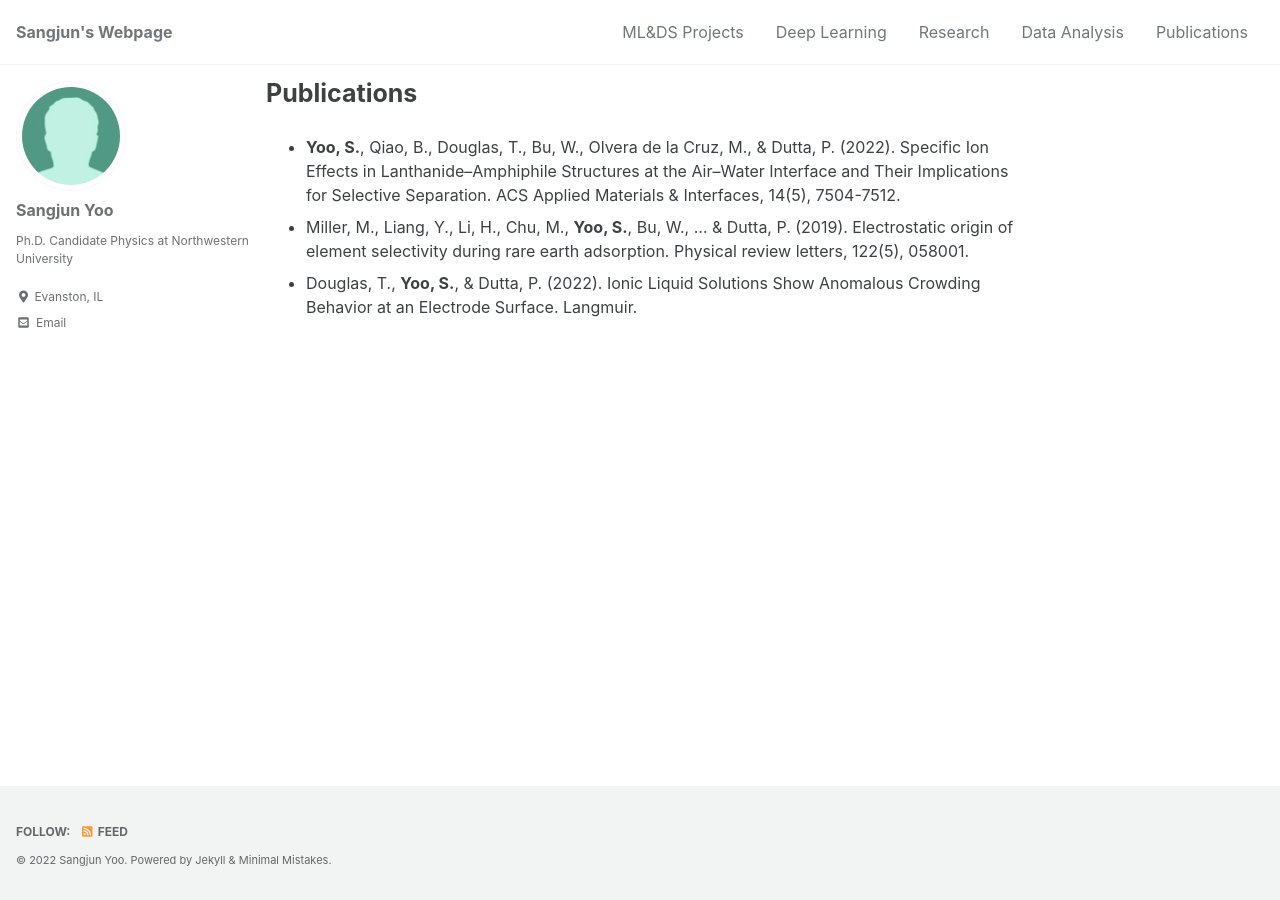
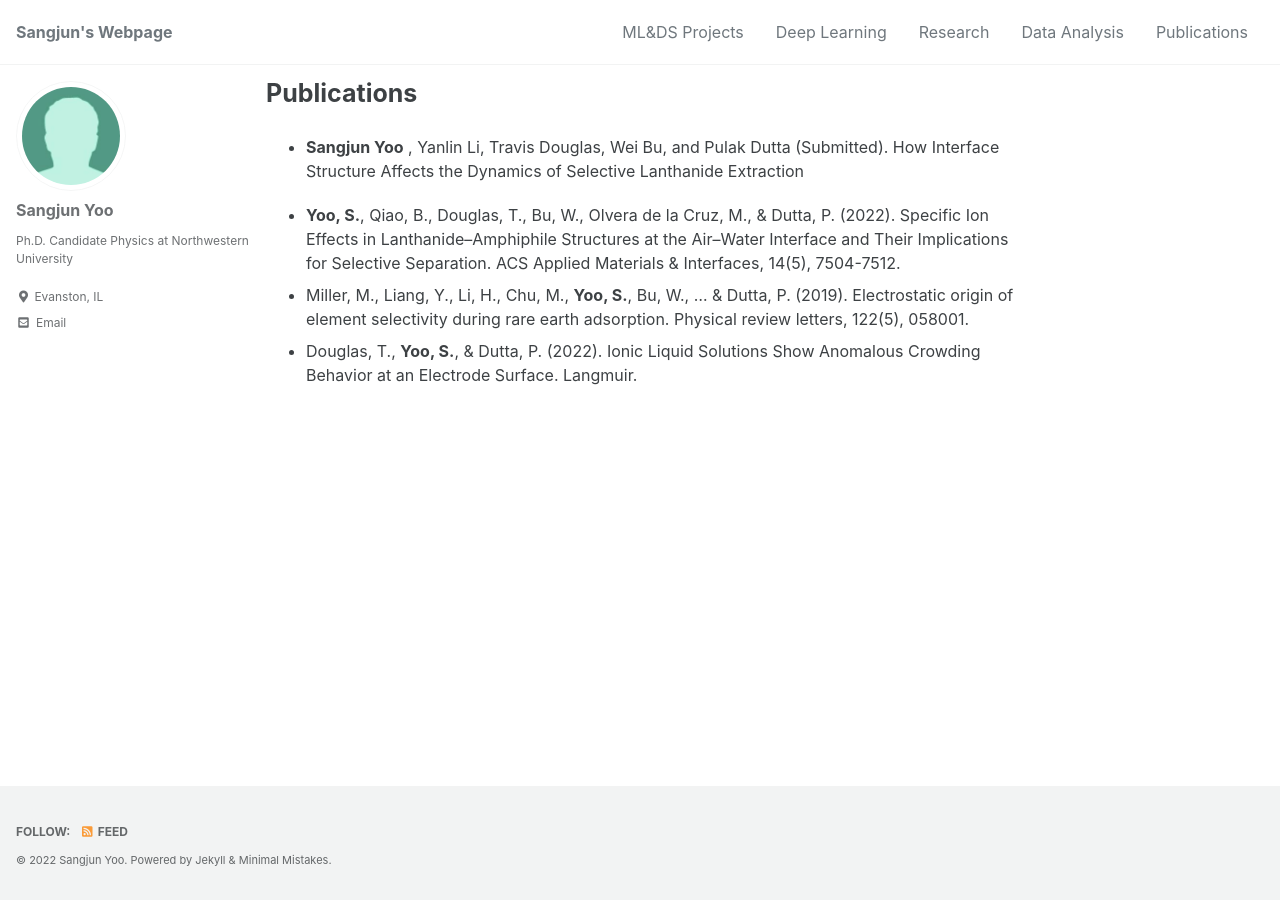
Before and after one commit to sangjunyoo-phd/sangjunyoo-phd.github.io, a Jekyll site: the page built from _pages/publications.md, in a window 1280 px wide. Built offline with Jekyll 4.4.1, drawn with Linux system fonts in a browser that asks for light colours; cached includes are drawn as plain includes.

Commit message:
Update publications.md

```diff
--- a/_pages/publications.md
+++ b/_pages/publications.md
@@ -4,6 +4,8 @@ title: "Publications"
 permalink: /publications/
 ---
 
+* __Sangjun Yoo__ , Yanlin Li, Travis Douglas, Wei Bu, and Pulak Dutta (Submitted). How Interface Structure Affects the Dynamics of Selective Lanthanide Extraction
+
 * __Yoo, S.__, Qiao, B., Douglas, T., Bu, W., Olvera de la Cruz, M., & Dutta, P. (2022). Specific Ion Effects in Lanthanide–Amphiphile Structures at the Air–Water Interface and Their Implications for Selective Separation. ACS Applied Materials & Interfaces, 14(5), 7504-7512.
 * Miller, M., Liang, Y., Li, H., Chu, M., __Yoo, S.__, Bu, W., ... & Dutta, P. (2019). Electrostatic origin of element selectivity during rare earth adsorption. Physical review letters, 122(5), 058001.
 * Douglas, T., __Yoo, S.__, & Dutta, P. (2022). Ionic Liquid Solutions Show Anomalous Crowding Behavior at an Electrode Surface. Langmuir.
```
